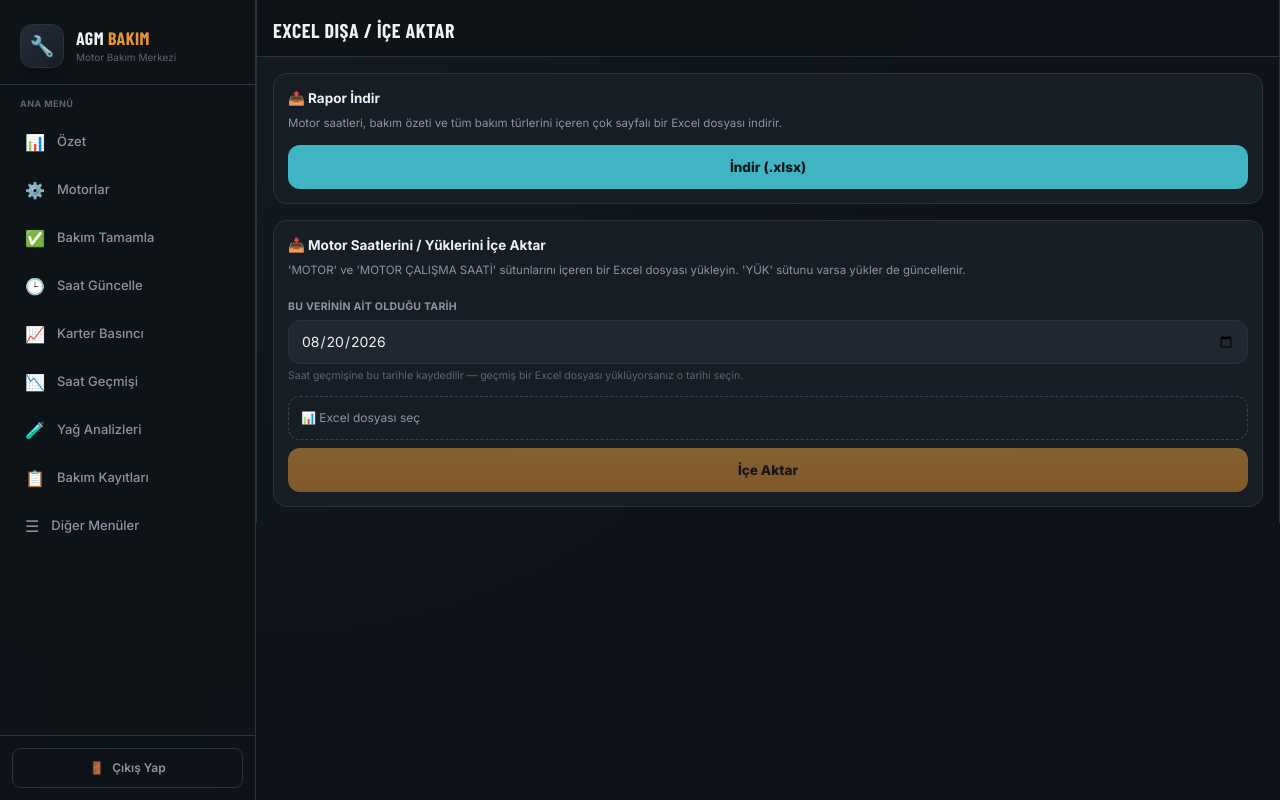
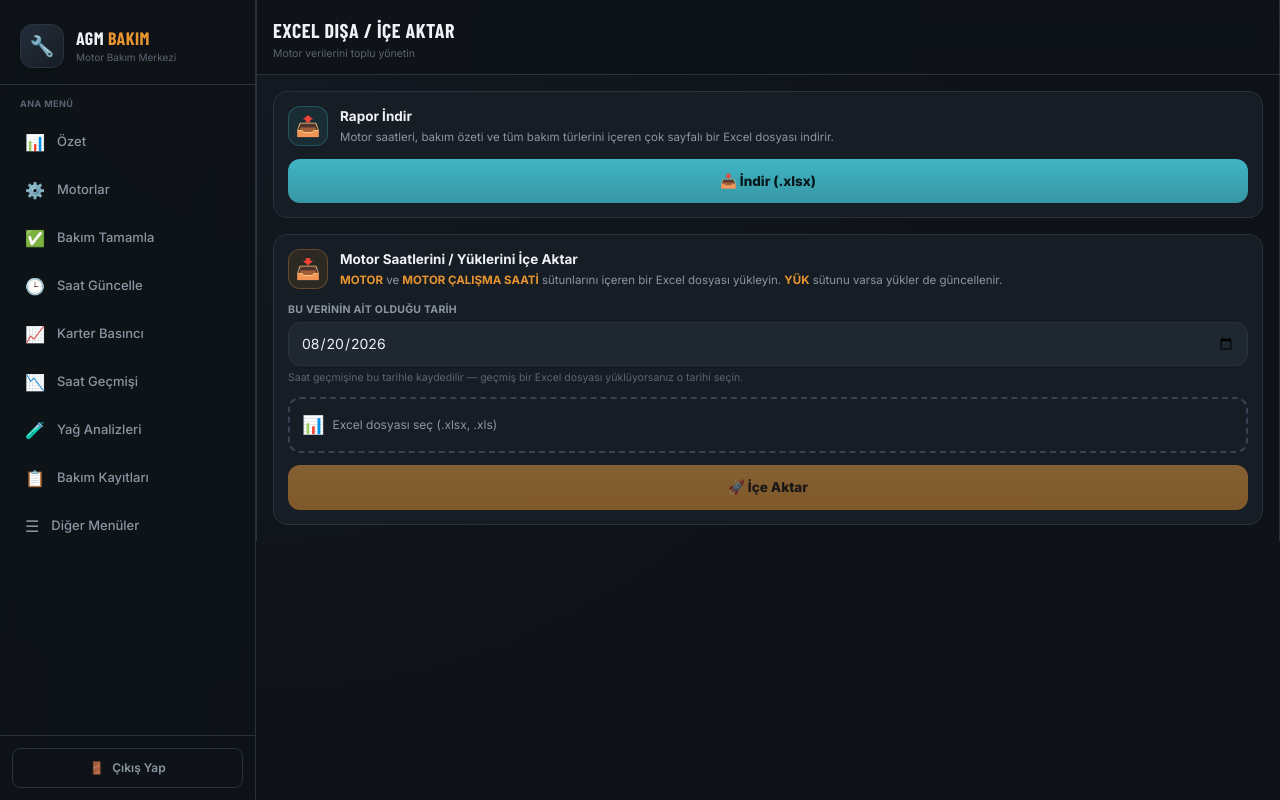
Before and after one commit to yalcinsahin55/agm-bakim-nextjs, a Next.js app: page /excel in a window 1280 px wide. Built offline with nearby package versions, Linux system fonts and the light colour scheme; no server answers.

Commit message:
Enhance Excel import functionality and UI
Added error handling and user feedback for file import process. Updated UI elements for improved accessibility and user experience.

```diff
--- a/app/excel/page.jsx
+++ b/app/excel/page.jsx
@@ -1,6 +1,7 @@
 "use client";
 
 import { useState } from "react";
+import { toast } from "sonner";
 import TopBar from "@/components/TopBar";
 import BottomNav from "@/components/BottomNav";
 
@@ -17,58 +18,94 @@ export default function ExcelPage() {
   const [importFile, setImportFile] = useState(null);
   const [importDate, setImportDate] = useState(new Date().toISOString().slice(0, 10));
   const [importing, setImporting] = useState(false);
-  const [importMsg, setImportMsg] = useState(null);
 
   async function doImport() {
-    if (!importFile) return;
+    if (!importFile) {
+      toast.error("Lütfen bir Excel dosyası seçin.");
+      return;
+    }
     setImporting(true);
-    setImportMsg(null);
+    const loadingToast = toast.loading("Excel işleniyor...");
+    try {
       const file_b64 = await fileToBase64(importFile);
       const res = await fetch("/api/import/hours", {
         method: "POST", headers: { "Content-Type": "application/json" },
         body: JSON.stringify({ file_b64, import_date: importDate }),
       });
+      const data = await res.json();
+      if (res.ok) {
+        toast.dismiss(loadingToast);
+        toast.success(`${data.updated} motor güncellendi! 📊`);
+        setImportFile(null);
+      } else {
+        toast.dismiss(loadingToast);
+        toast.error(data.error || "Dosya okunamadı.");
+      }
+    } catch {
+      toast.dismiss(loadingToast);
+      toast.error("Sunucu hatası.");
+    } finally {
       setImporting(false);
-    const data = await res.json();
-    if (res.ok) setImportMsg({ ok: true, text: `${data.updated} motor için çalışma saati/yükü güncellendi.` });
-    else setImportMsg({ ok: false, text: data.error || "Dosya okunamadı." });
+    }
   }
 
   return (
     <div>
-      <TopBar title="Excel Dışa / İçe Aktar" />
+      <TopBar title="Excel Dışa / İçe Aktar" subtitle="Motor verilerini toplu yönetin" />
       <div className="px-4 py-4 flex flex-col gap-4">
-        <div className="bg-panel border border-border rounded-card p-3.5">
-          <div className="text-[13.5px] font-bold text-text mb-1.5">📤 Rapor İndir</div>
-          <p className="text-[11.5px] text-muted mb-3 leading-relaxed">
+        {/* Rapor İndir */}
+        <div className="bg-panel border border-border rounded-card p-3.5 hover:border-borderlt transition-all animate-fade-in">
+          <div className="flex items-start gap-3 mb-3">
+            <div className="w-10 h-10 rounded-xl bg-teal/10 border border-teal/30 flex items-center justify-center text-xl flex-shrink-0">
+              📤
+            </div>
+            <div className="flex-1 min-w-0">
+              <div className="text-[13.5px] font-bold text-text">Rapor İndir</div>
+              <p className="text-[11.5px] text-muted mt-0.5 leading-relaxed">
                 Motor saatleri, bakım özeti ve tüm bakım türlerini içeren çok sayfalı bir Excel dosyası indirir.
               </p>
-          <a href="/api/export/excel" className="block text-center py-3 rounded-xl bg-teal text-[#06181b] font-extrabold text-[13.5px]">
-            İndir (.xlsx)
+            </div>
+          </div>
+          <a href="/api/export/excel" className="block text-center py-3 rounded-xl bg-gradient-to-b from-teal to-teal/80 text-[#06181b] font-extrabold text-[13.5px] hover:brightness-110 active:scale-[.98] transition">
+            📥 İndir (.xlsx)
           </a>
         </div>
 
-        <div className="bg-panel border border-border rounded-card p-3.5">
-          <div className="text-[13.5px] font-bold text-text mb-1.5">📥 Motor Saatlerini / Yüklerini İçe Aktar</div>
-          <p className="text-[11.5px] text-muted mb-3 leading-relaxed">
-            'MOTOR' ve 'MOTOR ÇALIŞMA SAATİ' sütunlarını içeren bir Excel dosyası yükleyin. 'YÜK' sütunu varsa yükler de güncellenir.
+        {/* İçe Aktar */}
+        <div className="bg-panel border border-border rounded-card p-3.5 hover:border-borderlt transition-all animate-fade-in">
+          <div className="flex items-start gap-3 mb-3">
+            <div className="w-10 h-10 rounded-xl bg-amber/10 border border-amber/30 flex items-center justify-center text-xl flex-shrink-0">
+              📥
+            </div>
+            <div className="flex-1 min-w-0">
+              <div className="text-[13.5px] font-bold text-text">Motor Saatlerini / Yüklerini İçe Aktar</div>
+              <p className="text-[11.5px] text-muted mt-0.5 leading-relaxed">
+                <b className="text-amber">MOTOR</b> ve <b className="text-amber">MOTOR ÇALIŞMA SAATİ</b> sütunlarını içeren bir Excel dosyası yükleyin. <b className="text-amber">YÜK</b> sütunu varsa yükler de güncellenir.
               </p>
+            </div>
+          </div>
 
-          <label className="text-[10.5px] font-bold text-muted uppercase tracking-wide">Bu verinin ait olduğu tarih</label>
+          <label className="text-[10.5px] font-bold text-muted uppercase tracking-wide block mb-1">Bu verinin ait olduğu tarih</label>
           <input
             type="date" value={importDate} max={new Date().toISOString().slice(0, 10)}
             onChange={(e) => setImportDate(e.target.value)}
-            className="w-full bg-panel2 border border-border rounded-xl px-3 py-2.5 text-sm mt-1 mb-3"
+            className="w-full bg-panel2 border border-border rounded-xl px-3 py-2.5 text-sm mb-1 outline-none focus:border-teal focus:ring-2 focus:ring-teal/20 transition"
           />
-          <p className="text-[10.5px] text-faint -mt-2 mb-3">Saat geçmişine bu tarihle kaydedilir — geçmiş bir Excel dosyası yüklüyorsanız o tarihi seçin.</p>
+          <p className="text-[10.5px] text-faint mb-3">Saat geçmişine bu tarihle kaydedilir — geçmiş bir Excel dosyası yüklüyorsanız o tarihi seçin.</p>
 
-          <label className="flex items-center gap-2 border border-dashed border-borderlt rounded-xl px-3 py-3 text-[12px] text-muted cursor-pointer mb-2">
-            📊 {importFile ? importFile.name : "Excel dosyası seç"}
+          <label className="flex items-center gap-2 border-2 border-dashed border-borderlt rounded-xl px-3 py-3 text-[12px] text-muted cursor-pointer mb-3 hover:border-amber hover:bg-amber/5 transition">
+            <span className="text-lg">📊</span>
+            <span className="flex-1 truncate">{importFile ? importFile.name : "Excel dosyası seç (.xlsx, .xls)"}</span>
             <input type="file" accept=".xlsx,.xls" onChange={(e) => setImportFile(e.target.files?.[0] || null)} className="hidden" />
           </label>
-          {importMsg && <div className={`text-[12px] mb-2 ${importMsg.ok ? "text-green" : "text-red"}`}>{importMsg.text}</div>}
-          <button onClick={doImport} disabled={importing || !importFile} className="w-full py-3 rounded-xl bg-gradient-to-b from-[#f0a23f] to-amber text-[#1a1206] font-extrabold text-[13.5px] disabled:opacity-50">
-            {importing ? "İçe aktarılıyor..." : "İçe Aktar"}
+
+          <button onClick={doImport} disabled={importing || !importFile} className="w-full py-3 rounded-xl bg-gradient-to-b from-[#f0a23f] to-amber text-[#1a1206] font-extrabold text-[13.5px] disabled:opacity-50 hover:brightness-110 active:scale-[.98] transition">
+            {importing ? (
+              <span className="inline-flex items-center gap-2">
+                <span className="w-4 h-4 border-2 border-[#1a1206]/40 border-t-[#1a1206] rounded-full animate-spin" />
+                İçe aktarılıyor...
+              </span>
+            ) : "🚀 İçe Aktar"}
           </button>
         </div>
       </div>
```
Lines whose indentation alone changed are shown as unchanged.
